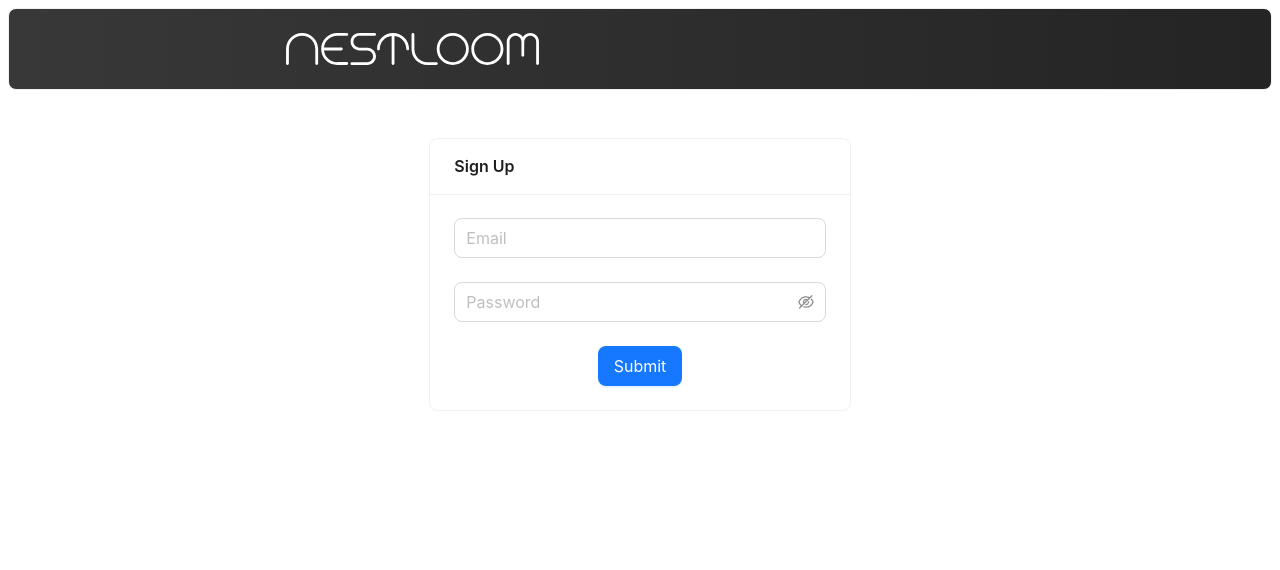
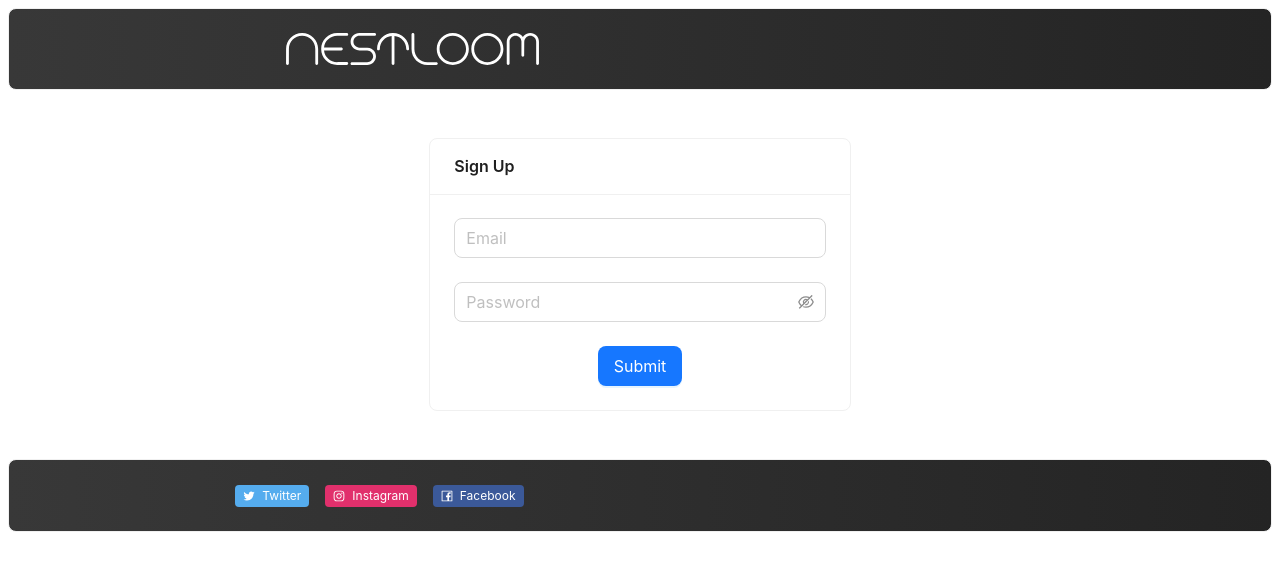
Before and after one commit to LAdam-ix/pb138-catalogue-of-houses, a React (Vite) app in the folder frontend/: page /signin in a window 1280 px wide. Shown: the top 570 px of the page. Built offline with nearby package versions, Linux system fonts and the light colour scheme.

Commit message:
feat(components): added footer

```diff
--- /dev/null
+++ b/frontend/src/components/main/common/footer.tsx
@@ -0,0 +1,26 @@
+import { FacebookOutlined, InstagramOutlined, LinkedinOutlined, TwitterOutlined, YoutubeOutlined } from "@ant-design/icons";
+import { Button, Card, Col, Row, Space, Tag } from "antd";
+
+export const Footer = () => {
+  return (
+    <Row justify="center" className="mt-3">
+      <Col span={24}>
+        <Card className="bg-gradient">
+          <Col span={12} md={{ span: 5, offset: 4 }}>
+            <Space>
+              <Tag icon={<TwitterOutlined />} color="#55acee">
+                Twitter
+              </Tag>
+              <Tag icon={<InstagramOutlined />} color="#E1306C">
+                Instagram
+              </Tag>
+              <Tag icon={<FacebookOutlined />} color="#3b5999">
+                Facebook
+              </Tag>
+            </Space>
+          </Col>
+        </Card>
+      </Col>
+    </Row>
+  );
+};
--- a/frontend/src/components/main/index.tsx
+++ b/frontend/src/components/main/index.tsx
@@ -2,6 +2,7 @@ import "../../assets/styles/main.css";
 import { Body } from "./Body";
 import { Header } from "./Header";
 import { Panel } from "./Panel";
+import { Footer } from "./common/footer";
 
 export const MainIndex = () => {
   return (
@@ -9,6 +10,7 @@ export const MainIndex = () => {
       <Header />
       <Panel />
       <Body />
+      <Footer />
     </>
   );
 };
--- a/frontend/src/components/profiles/DesignProfile.tsx
+++ b/frontend/src/components/profiles/DesignProfile.tsx
@@ -2,6 +2,7 @@ import { Col, Row, Image, Button, Card, Space, Divider, Avatar } from "antd";
 import { Header } from "../sign/Header";
 import { Link, useLocation } from "react-router-dom";
 import { DesignType } from "../types/DesignType";
+import { Footer } from "../main/common/footer";
 
 export const DesignProfile = () => {
   const location = useLocation();
@@ -52,6 +53,7 @@ export const DesignProfile = () => {
           </Row>
         </Col>
       </Row>
+      <Footer />
     </>
   )
 };
--- a/frontend/src/components/profiles/UserProfile.tsx
+++ b/frontend/src/components/profiles/UserProfile.tsx
@@ -6,6 +6,7 @@ import { DesignsGrid } from "../main/DesignsGrid";
 import { DesignType } from "../types/DesignType";
 import { Ratings } from "./Ratings";
 import { RatingType } from "../types/RatingType";
+import { Footer } from "../main/common/footer";
 
 export const UserProfile = () => {
   const [category, setCategory] = useState<string | any>("Designs");
@@ -28,6 +29,7 @@ export const UserProfile = () => {
           </Col>
         </Row>
       </Space>
+      <Footer />
     </>
   );
 };
--- a/frontend/src/components/sign/SignIn.tsx
+++ b/frontend/src/components/sign/SignIn.tsx
@@ -1,6 +1,7 @@
 import { Row, Col, Card } from "antd";
 import { SignInForm } from "./SignInForm";
 import { Header } from "./Header";
+import { Footer } from "../main/common/footer";
 
 export const SignIn = () => {
   return (
@@ -13,6 +14,7 @@ export const SignIn = () => {
           </Card>
         </Col>
       </Row>
+      <Footer />
     </>
   );
 };
--- a/frontend/src/components/sign/SignUp.tsx
+++ b/frontend/src/components/sign/SignUp.tsx
@@ -1,6 +1,7 @@
 import { Row, Col, Card } from "antd";
 import { SignUpForm } from "./SignUpForm";
 import { Header } from "./Header";
+import { Footer } from "../main/common/footer";
 
 export const SignUp = () => {
   return (
@@ -13,6 +14,7 @@ export const SignUp = () => {
           </Card>
         </Col>
       </Row>
+      <Footer />
     </>
   );
 };
```
